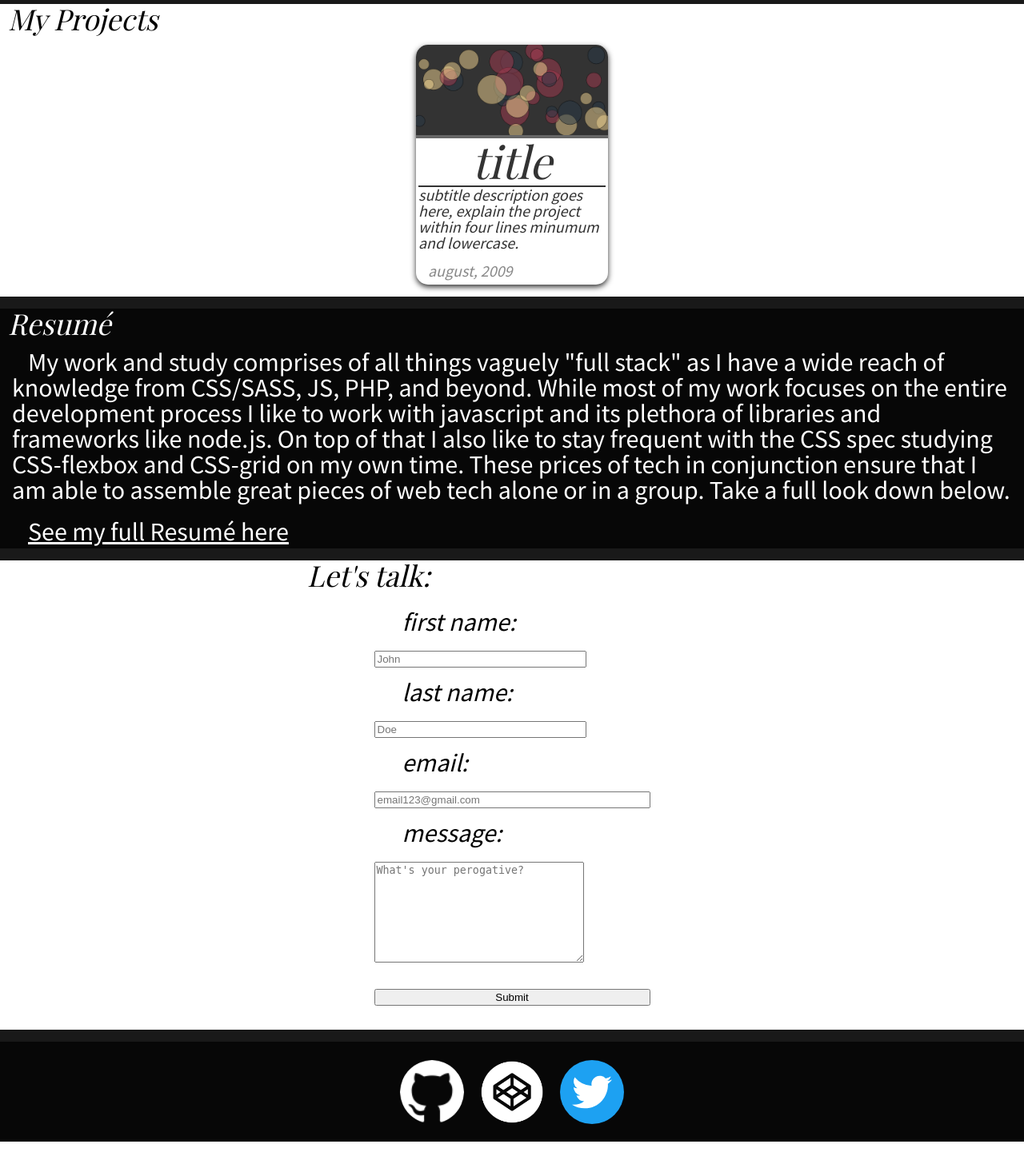
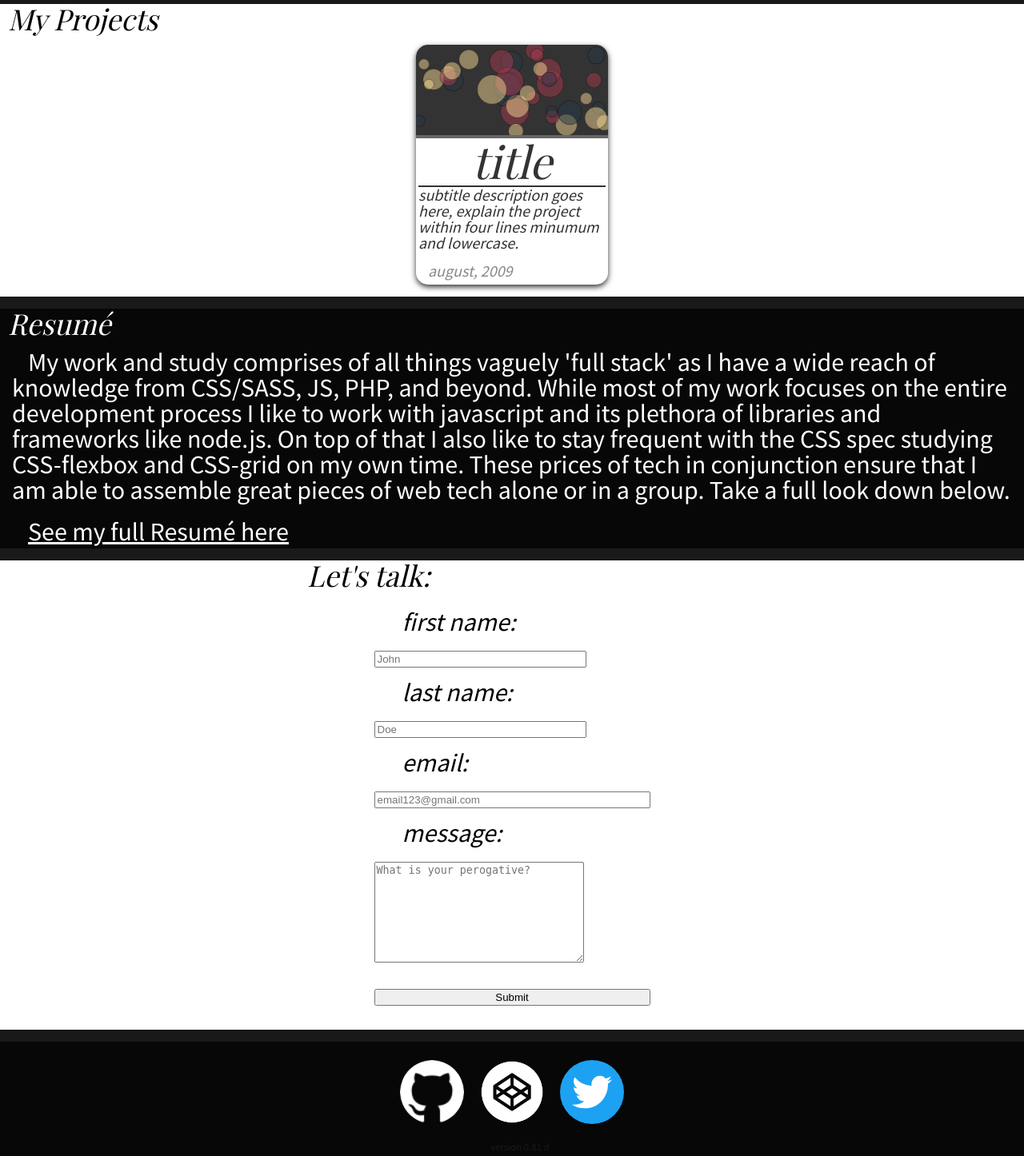
Before and after one commit to ColeyG/portfolio, a PHP site: page / in a window 1280 px wide. Shown: the part 1255-2701 px from the top of the page at 80% size. Run offline with PHP 8.4, Linux system fonts and the light colour scheme; some web fonts are replaced.

Commit message:
update to php and configuring versioning

```diff
--- a/css/main.css
+++ b/css/main.css
@@ -337,3 +337,14 @@ a{
   width:40px;
   height:40px;
 }
+#versioning{
+  background-color: #070707;
+  color:rgb(26, 26, 26);
+  display: flex;
+  justify-content: center;
+  align-items: center;
+}
+#versioning p{
+  margin:0 auto;
+  font-size: .80rem;
+}
--- a/index.html
+++ b/index.php
@@ -2,7 +2,7 @@
 <html>
 <head>
 <meta charset="UTF-8">
-<title>Cole Geerts' Works</title>
+<title>Cole Geerts&#39; Works</title>
 <meta name="theme-color" content="#191919" />
 <link rel="icon" href="favicon.ico" type="image/x-icon" />
 <link rel="shortcut icon" href="favicon.ico" type="image/x-icon" />
@@ -49,7 +49,7 @@
     </div>
     <div id="about">
         <h2>What I Do</h2>
-        <p class="white">I'm Cole Geerts and I am a Web Developer out of London Ontario. I've been learning and refining my skills for a little over a year now and have a lot of active projects that I am interested in. Below are my project quick-link cards that thread off to different parts of the internet that I am involved in. I primarily write small projects on my <a href="https://codepen.io/ColeyG/">codepen</a> and <a href="https://github.com/ColeyG">github</a> accounts respectively but you'll see my main muses below. On top of that you'll see some of my work I've collaborated on. Please take a look and do get in touch! Keep in mind I <span class="italics">am</span> accepting clients and <span class="italics">will</span> work on your projects so do not hesitate to talk about your ideas.</p>
+        <p class="white">I&#39;m Cole Geerts and I am a Web Developer out of London Ontario. I've been learning and refining my skills for a little over a year now and have a lot of active projects that I am interested in. Below are my project quick-link cards that thread off to different parts of the internet that I am involved in. I primarily write small projects on my <a href="https://codepen.io/ColeyG/">codepen</a> and <a href="https://github.com/ColeyG">github</a> accounts respectively but you'll see my main muses below. On top of that you'll see some of my work I&#39;ve collaborated on. Please take a look and do get in touch! Keep in mind I <span class="italics">am</span> accepting clients and <span class="italics">will</span> work on your projects so do not hesitate to talk about your ideas.</p>
     </div>
     <div id="library">
         <h2 class="black">My Projects</h2>
@@ -68,11 +68,11 @@
     </div>
     <div id="resumeCon">
         <h2>Resum&#233</h2>
-        <p class="white">My work and study comprises of all things vaguely "full stack" as I have a wide reach of knowledge from CSS/SASS, JS, PHP, and beyond. While most of my work focuses on the entire development process I like to work with javascript and its plethora of libraries and frameworks like node.js. On top of that I also like to stay frequent with the CSS spec studying CSS-flexbox and CSS-grid on my own time. These prices of tech in conjunction ensure that I am able to assemble great pieces of web tech alone or in a group. Take a full look down below.</p>
+        <p class="white">My work and study comprises of all things vaguely &#39;full stack&#39; as I have a wide reach of knowledge from CSS/SASS, JS, PHP, and beyond. While most of my work focuses on the entire development process I like to work with javascript and its plethora of libraries and frameworks like node.js. On top of that I also like to stay frequent with the CSS spec studying CSS-flexbox and CSS-grid on my own time. These prices of tech in conjunction ensure that I am able to assemble great pieces of web tech alone or in a group. Take a full look down below.</p>
         <a href="resume.html"><p>See my full Resum&#233 here</p></a>
     </div>
     <div id="contactCon">
-        <h2 id="letsTalk" class="black">Let's talk:</h2>
+        <h2 id="letsTalk" class="black">Let&#39;s talk:</h2>
         <div class="formWrapper">
         <form class="form" name="contact" method="post" action="index.php">
             <p class="italics">first name:</p>
@@ -82,7 +82,7 @@
             <p class="italics">email:</p>
             <input placeholder="email123@gmail.com" class="input" type="text" name="email" maxlength="150" size="40">
             <p class="italics">message:</p>
-            <textarea placeholder="What's your perogative?" class="input" type="message" name="message" maxlength="1500" cols="30" rows="8"></textarea>
+            <textarea placeholder="What is your perogative?" class="input" type="message" name="message" maxlength="1500" cols="30" rows="8"></textarea>
             <input id="submitButton" class="input" type="submit" value="Submit">
         </form>
         </div>
@@ -92,6 +92,9 @@
         <a href="https://codepen.io/ColeyG/"><div class="social"><img src="images/codepen.png"></div></a>
         <a href="https://twitter.com/ColeyGeerts"><div class="social"><img src="images/twitter.svg"></div></a>
     </footer>
+    <div id="versioning">
+        <p>version 0.81 d</p>
+    </div>
 </section>
 <script src="js/canvasCircle.js"></script>
 <script src="js/typed.js"></script>
```
